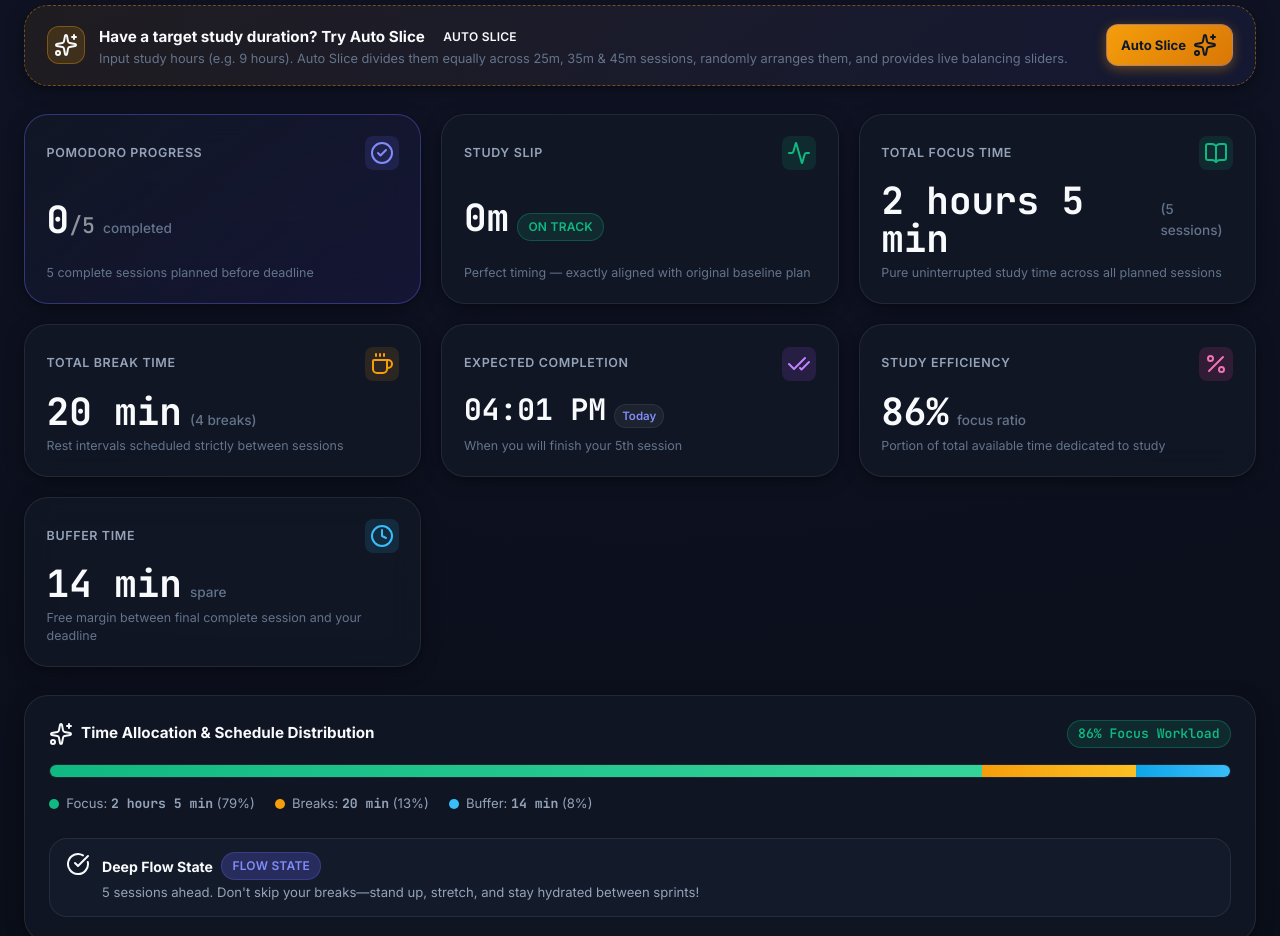
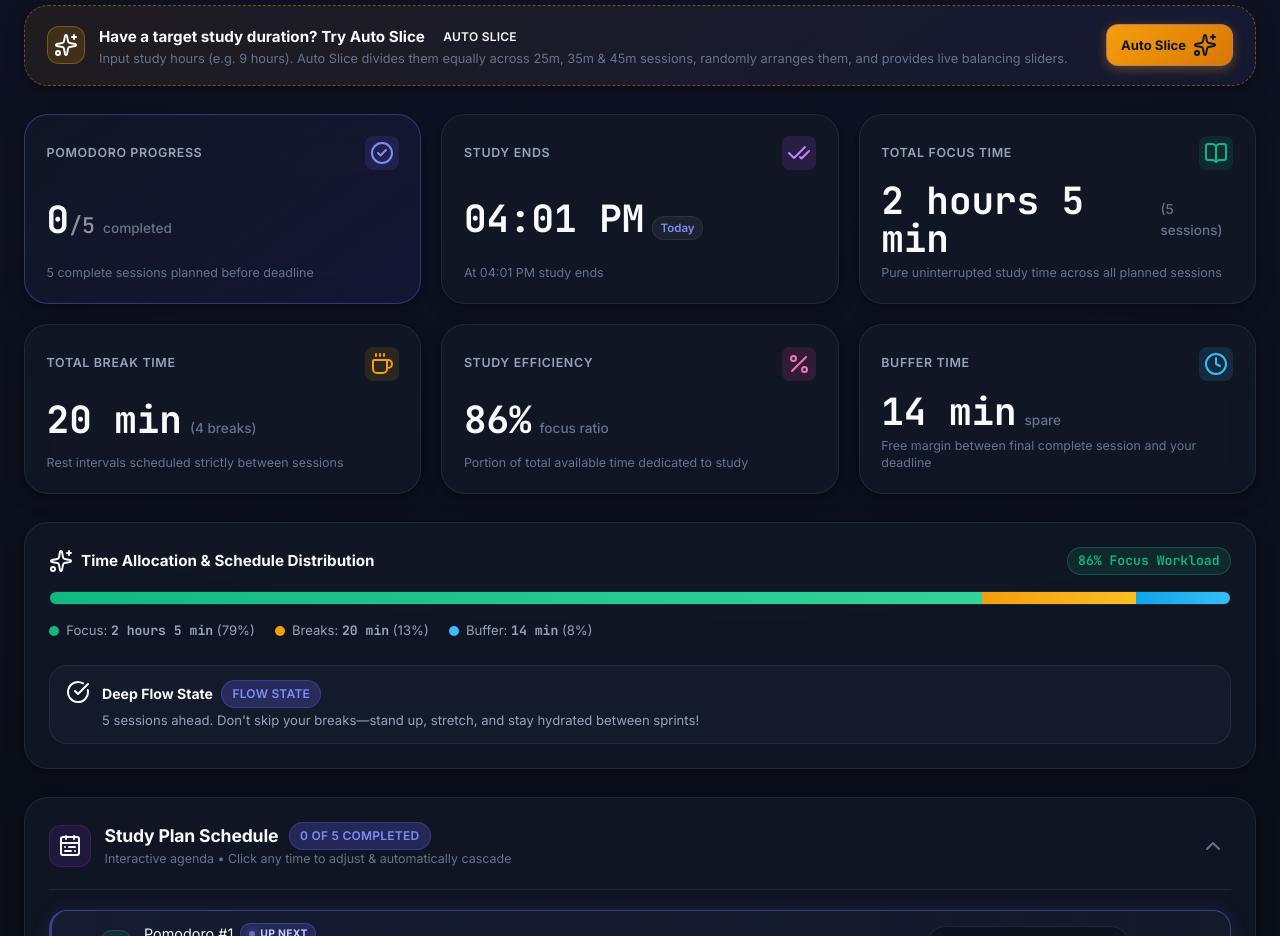
Before and after one commit to Ghostx003/pomo-planner, a React (Vite) app: page / in a window 1280 px wide. Shown: the part 1120-2056 px from the top of the page. Built offline with nearby package versions, Linux system fonts and the light colour scheme.

Commit message:
feat: remove overrun warning banner and replace study slip with study ends time

```diff
--- a/src/App.jsx
+++ b/src/App.jsx
@@ -527,7 +527,7 @@ export default function App() {
               onSyncDeadlineToSchedule={handleSyncDeadlineToSchedule}
             />
 
-            {/* Live Study Calculations Statistics Grid with Study Slip */}
+            {/* Live Study Calculations Statistics Grid */}
             <StatsGrid
               pomodorosPossible={scheduleStats.totalPomodoros}
               completedPomodoros={scheduleStats.completedPomodoros}
@@ -540,9 +540,6 @@ export default function App() {
               currentTime={currentTime}
               is24Hour={is24Hour}
               deadlineDate={deadlineDate}
-              studySlipMinutes={scheduleStats.studySlipMinutes}
-              finalSlipMinutes={scheduleStats.finalSlipMinutes}
-              actualDelayMinutes={scheduleStats.actualDelayMinutes}
             />
 
             {/* Time Allocation & Motivational Insight */}
--- a/src/components/StatsGrid.jsx
+++ b/src/components/StatsGrid.jsx
@@ -6,13 +6,10 @@ import {
   CheckCheck,
   Percent,
   Clock,
-  Activity,
-  AlertTriangle,
 } from 'lucide-react';
 import {
   formatDuration,
   formatClockTime,
-  formatSlipMinutes,
   formatHoursAndMinutes,
 } from '../utils/pomodoroCalc';
 
@@ -28,16 +25,11 @@ export function StatsGrid({
   currentTime,
   is24Hour,
   deadlineDate,
-  studySlipMinutes = 0,
-  finalSlipMinutes = 0,
-  actualDelayMinutes = 0,
 }) {
   const isFinishedToday =
     completionDate && deadlineDate && currentTime
       ? completionDate.getDate() === currentTime.getDate()
       : true;
-
-  const slipInfo = formatSlipMinutes(studySlipMinutes);
 
   return (
     <div className="stats-section">
@@ -68,44 +60,30 @@ export function StatsGrid({
           </p>
         </div>
 
-        {/* Metric 2: New Study Slip Metric */}
-        <div className={`stat-card glass-card ${studySlipMinutes > 0 ? 'stat-card-slip-warn' : ''}`}>
+        {/* Metric 2: Study Ends */}
+        <div className="stat-card glass-card">
           <div className="stat-header">
-            <span className="stat-label">Study Slip</span>
-            <div
-              className={`stat-icon-badge ${
-                studySlipMinutes > 0
-                  ? 'icon-badge-break'
-                  : studySlipMinutes < 0
-                  ? 'icon-badge-buffer'
-                  : 'icon-badge-focus'
-              }`}
-            >
-              <Activity className="w-5 h-5" />
+            <span className="stat-label">Study Ends</span>
+            <div className="stat-icon-badge icon-badge-complete">
+              <CheckCheck className="w-5 h-5 text-indigo-400" />
             </div>
           </div>
           <div className="stat-main">
-            <span className="stat-value font-mono">{slipInfo.diff}</span>
-            <span
-              className={`badge text-[11px] ${
-                slipInfo.status === 'behind'
-                  ? 'badge-break'
-                  : slipInfo.status === 'ahead'
-                  ? 'badge-buffer'
-                  : 'badge-focus'
-              }`}
-            >
-              {slipInfo.text}
+            <span className="stat-value font-mono">
+              {pomodorosPossible > 0
+                ? formatClockTime(completionDate, is24Hour, false)
+                : '--:--'}
             </span>
+            {pomodorosPossible > 0 && (
+              <span className="stat-day-tag">
+                {isFinishedToday ? 'Today' : 'Tomorrow'}
+              </span>
+            )}
           </div>
           <p className="stat-description">
-            {actualDelayMinutes > 0
-              ? `Current session started ${formatDuration(actualDelayMinutes)} late vs schedule`
-              : studySlipMinutes > 0
-              ? `Overall schedule shifted by +${formatDuration(studySlipMinutes)} (finish: +${formatDuration(finalSlipMinutes)})`
-              : studySlipMinutes < 0
-              ? `Ahead of original baseline plan by ${formatDuration(Math.abs(studySlipMinutes))}`
-              : 'Perfect timing — exactly aligned with original baseline plan'}
+            {pomodorosPossible > 0
+              ? `At ${formatClockTime(completionDate, is24Hour, false)} study ends`
+              : 'No sessions scheduled yet'}
           </p>
         </div>
 
@@ -145,42 +123,7 @@ export function StatsGrid({
           </p>
         </div>
 
-        {/* Metric 5: Expected Completion Time */}
-        <div className="stat-card glass-card">
-          <div className="stat-header">
-            <span className="stat-label">Expected Completion</span>
-            <div className="stat-icon-badge icon-badge-complete">
-              <CheckCheck className="w-5 h-5" />
-            </div>
-          </div>
-          <div className="stat-main">
-            <span className="stat-value-sub font-mono">
-              {pomodorosPossible > 0
-                ? formatClockTime(completionDate, is24Hour, false)
-                : '--:--'}
-            </span>
-            {pomodorosPossible > 0 && (
-              <span className="stat-day-tag">
-                {isFinishedToday ? 'Today' : 'Tomorrow'}
-              </span>
-            )}
-          </div>
-          <p className="stat-description">
-            {deadlineOverrunMinutes > 0 ? (
-              <span className="text-amber-400 font-medium">
-                Overruns target deadline by {formatHoursAndMinutes(deadlineOverrunMinutes)}
-              </span>
-            ) : pomodorosPossible > 0 ? (
-              `When you will finish your ${pomodorosPossible}${
-                pomodorosPossible === 1 ? 'st' : pomodorosPossible === 2 ? 'nd' : pomodorosPossible === 3 ? 'rd' : 'th'
-              } session`
-            ) : (
-              'No sessions scheduled yet'
-            )}
-          </p>
-        </div>
-
-        {/* Metric 6: Study Efficiency */}
+        {/* Metric 5: Study Efficiency */}
         <div className="stat-card glass-card">
           <div className="stat-header">
             <span className="stat-label">Study Efficiency</span>
@@ -197,31 +140,27 @@ export function StatsGrid({
           </p>
         </div>
 
-        {/* Metric 7: Buffer Time / Deadline Overrun */}
+        {/* Metric 6: Buffer Time */}
         <div className="stat-card glass-card">
           <div className="stat-header">
             <span className="stat-label">
-              {deadlineOverrunMinutes > 0 ? 'Deadline Overrun' : 'Buffer Time'}
+              {deadlineOverrunMinutes > 0 ? 'Margin' : 'Buffer Time'}
             </span>
             <div
               className={`stat-icon-badge ${
                 deadlineOverrunMinutes > 0 ? 'icon-badge-break' : 'icon-badge-buffer'
               }`}
             >
-              {deadlineOverrunMinutes > 0 ? (
-                <AlertTriangle className="w-5 h-5 text-amber-400" />
-              ) : (
-                <Clock className="w-5 h-5" />
-              )}
+              <Clock className="w-5 h-5" />
             </div>
           </div>
           <div className="stat-main">
             {deadlineOverrunMinutes > 0 ? (
               <div className="stat-overrun-split">
-                <span className="stat-value font-mono text-amber-400">
+                <span className="stat-value font-mono text-slate-200">
                   +{formatHoursAndMinutes(deadlineOverrunMinutes)}
                 </span>
-                <span className="stat-unit text-amber-400/80">overrun</span>
+                <span className="stat-unit text-slate-400">margin</span>
               </div>
             ) : (
               <>
@@ -232,7 +171,7 @@ export function StatsGrid({
           </div>
           <p className="stat-description">
             {deadlineOverrunMinutes > 0
-              ? `Schedule extends ${formatHoursAndMinutes(deadlineOverrunMinutes)} past your target deadline`
+              ? `Timeline extends ${formatHoursAndMinutes(deadlineOverrunMinutes)} beyond target window`
               : 'Free margin between final complete session and your deadline'}
           </p>
         </div>
--- a/src/components/TimelineView.jsx
+++ b/src/components/TimelineView.jsx
@@ -11,7 +11,6 @@ import {
   X,
   RotateCcw,
   SkipForward,
-  AlertCircle,
   Pencil,
   Eye,
   EyeOff,
@@ -368,17 +367,6 @@ export function TimelineView({
         </div>
       </div>
 
-      {/* Deadline Overrun Notice if schedule extends past target */}
-      {deadlineOverrunMinutes > 0 && (
-        <div className="overrun-alert-banner animate-fade-in">
-          <AlertCircle className="w-4 h-4 text-amber-400 shrink-0" />
-          <div className="overrun-text">
-            <strong>Schedule Overrun:</strong> Timeline extends {formatHours(deadlineOverrunMinutes)} past your target deadline (finishing at{' '}
-            <span className="font-mono font-bold">{formatClockTime(schedule[schedule.length - 1].endTime, is24Hour, false)}</span>).
-          </div>
-        </div>
-      )}
-
       {/* Schedule Items List */}
       {isExpanded && (
         <div className="timeline-body animate-fade-in">
```
